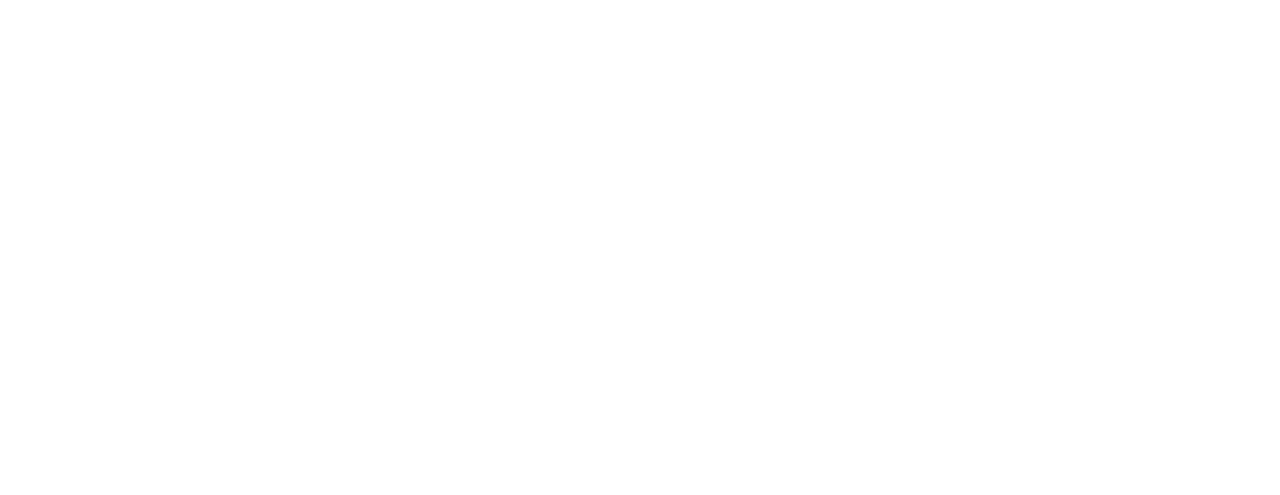
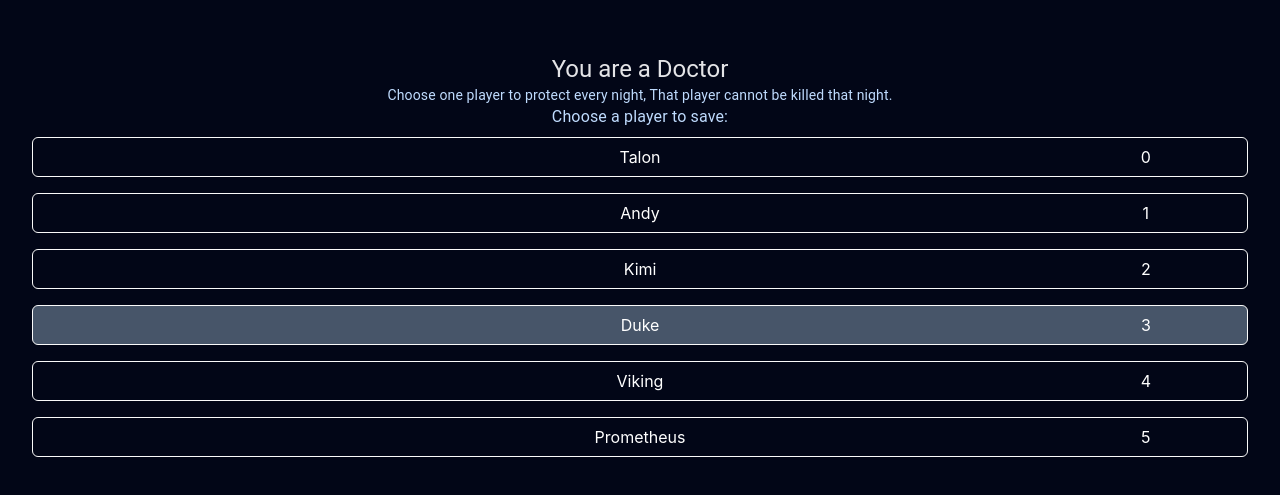
Before and after one commit to prashanthrebala/werewolf-client, a React (Create React App) app: page / in a window 1280 px wide. Shown: the part 141-636 px from the top of the page. Built offline with nearby package versions, Linux system fonts and the light colour scheme.

Commit message:
added minimal layout for displaying player list and roles

```diff
--- a/src/components/Layout.jsx
+++ b/src/components/Layout.jsx
@@ -1,5 +1,48 @@
 import React from "react";
+import { Box, Button, Grid, Typography, Paper } from "@mui/material";
 
 export const Layout = () => {
-	return <div></div>;
+	const players = ["Talon", "Andy", "Kimi", "Duke", "Viking", "Prometheus"];
+
+	return (
+		<Grid
+			className="min-h-screen w-screen bg-slate-950 flex justify-center items-center"
+			p={4}
+			direction={"column"}
+		>
+			<Typography className="text-zinc-200" variant="h5">
+				You are a Doctor
+			</Typography>
+			<Typography className="text-blue-200" variant="body2">
+				Choose one player to protect every night, That player cannot be killed
+				that night.
+			</Typography>
+			<Typography className="text-blue-200" variant="body1">
+				Choose a player to save:
+			</Typography>
+			{players.map((playerName, idx) => {
+				return (
+					<button
+						className={`h-10 w-full m-2 \
+              flex justify-center \
+              items-center border \
+              text-white border-zinc-50 \
+              rounded-md ${idx === 3 ? "bg-slate-600" : ""}`}
+						onClick={() => {}}
+						key={idx}
+					>
+						<Grid container justifyContent={"flex-end"}>
+							<Grid item xs={8} className="overflow-hidden">
+								{playerName}
+							</Grid>
+							<Grid item xs={2}>
+								{idx}
+							</Grid>
+						</Grid>
+					</button>
+				);
+			})}
+			{/* </Grid> */}
+		</Grid>
+	);
 };
```
